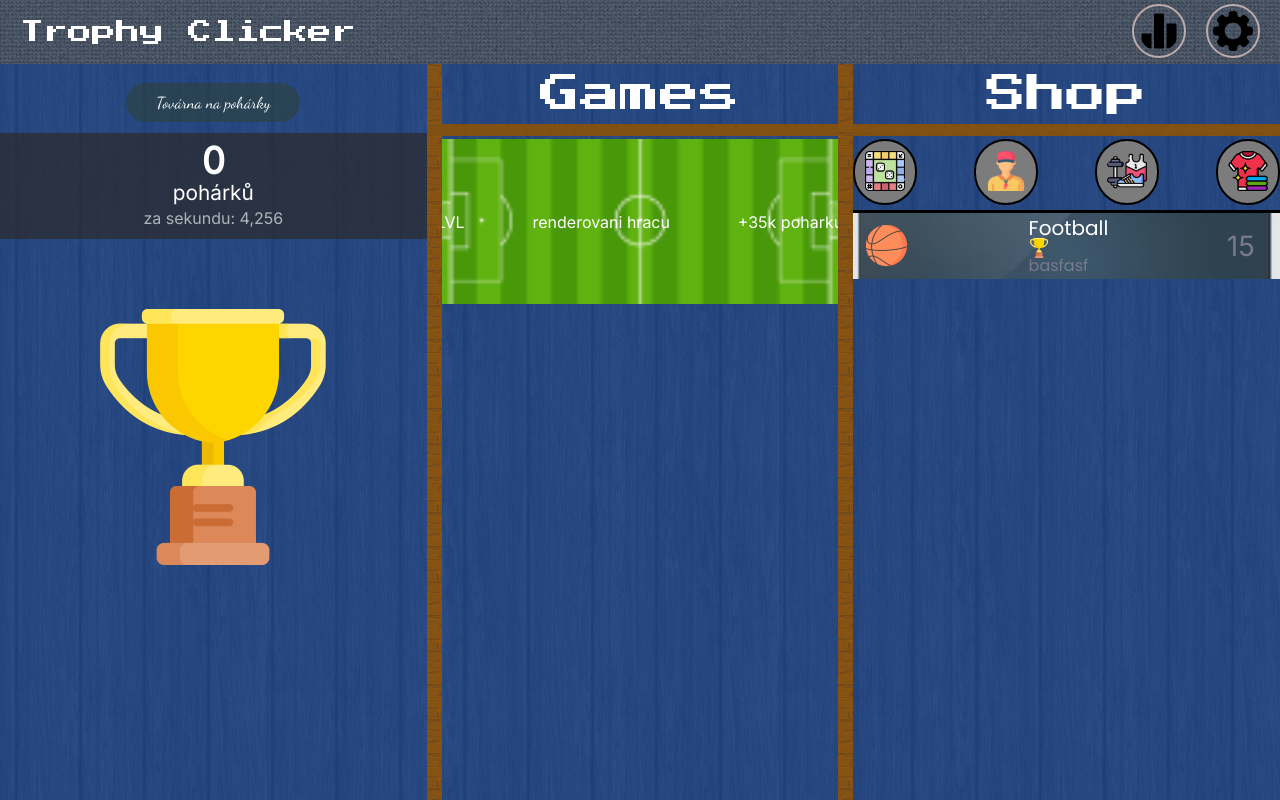
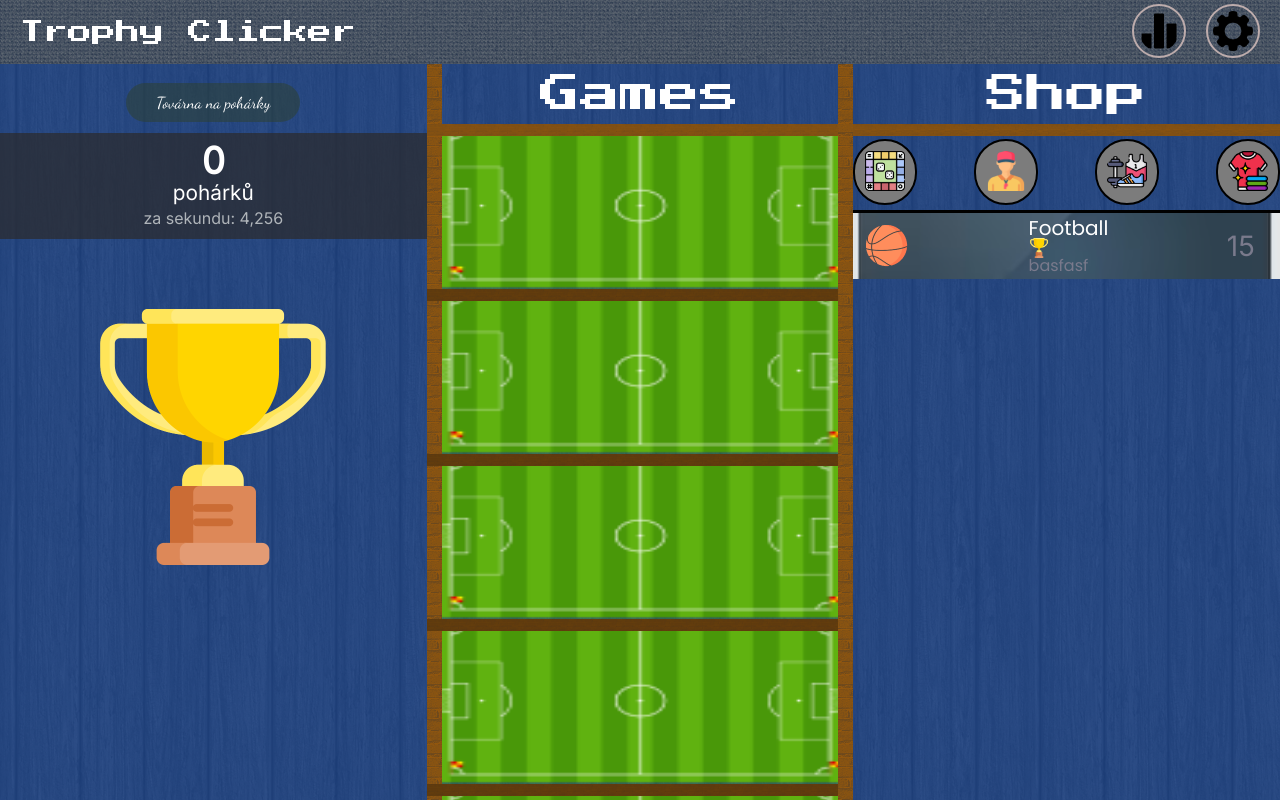
Before and after one commit to LukasKalenda/TrophyClicker, a Vue app in the folder klikacka-site/: page / in a window 1280 px wide. Built offline with nearby package versions, Linux system fonts and the light colour scheme.

Commit message:
Uprava scrollu

```diff
--- a/klikacka-site/src/assets/games.scss
+++ b/klikacka-site/src/assets/games.scss
@@ -1,5 +1,6 @@
 .gamesArea {
     position: relative;
+    overflow-y: scroll;
     // border-right: 15px solid #14e02f;
     // border-left: 15px solid #14e02f;
     &::before {
@@ -19,16 +20,18 @@
         height: 92vh;
     }
     section {
-        margin-top: 25px;
-        padding: 10px;
-        height: 145px;
-        background-image: url("../assets/game-areas/vector-football-soccer-field.png");
-        background-size: cover;
-        background-repeat: no-repeat;
-        background-position: center;
-        display: flex;
-        align-items: center;
-        justify-content: space-between
+        height: 165px;
+        // background-image: url("../assets/game-areas/vector-football-soccer-field.png");
+        // background-size: cover;
+        // background-repeat: no-repeat;
+        // background-position: center;
+        // display: flex;
+        // align-items: center;
+        // justify-content: space-between;
+        img {
+            width: 100%;
+            height: 165px;
+        }
     }
 }
 .clay::after {
--- a/klikacka-site/src/assets/shop.scss
+++ b/klikacka-site/src/assets/shop.scss
@@ -1,5 +1,6 @@
 .shop {
     position: relative;
+
     div h3 {
         text-align: center;
     }
--- a/klikacka-site/src/assets/style.scss
+++ b/klikacka-site/src/assets/style.scss
@@ -85,7 +85,9 @@
     height: 3px;
     background-color: #000;
 }
-
+.brightness {
+    filter: brightness(0.74);
+}
 main {
     display: flex;
     width: 100vw;
--- a/klikacka-site/src/components/GamesArea.vue
+++ b/klikacka-site/src/components/GamesArea.vue
@@ -4,17 +4,110 @@
     <div class="clay"></div>
 
     <section>
-      <span class="level">LVL</span>
+      <!-- Zde bude renderovani postavicek -->
+
+      <!-- <span class="level">LVL</span>
       <div>renderovani hracu</div>
-      <span class="points">+35k poharku</span>
+      <span class="points">+35k poharku</span> -->
+      <img src="../assets/game-areas/vector-football-soccer-field.png" alt="">
     </section>
+    <div class="clay brightness"></div>
+    <section>
+      <!-- Zde bude renderovani postavicek -->
 
+      <!-- <span class="level">LVL</span>
+      <div>renderovani hracu</div>
+      <span class="points">+35k poharku</span> -->
+      <img src="../assets/game-areas/vector-football-soccer-field.png" alt="">
+    </section>
+    <div class="clay brightness"></div>
+    <section>
+      <!-- Zde bude renderovani postavicek -->
+
+      <!-- <span class="level">LVL</span>
+      <div>renderovani hracu</div>
+      <span class="points">+35k poharku</span> -->
+      <img src="../assets/game-areas/vector-football-soccer-field.png" alt="">
+    </section>
+    <div class="clay brightness"></div>
+    <section>
+      <!-- Zde bude renderovani postavicek -->
+
+      <!-- <span class="level">LVL</span>
+      <div>renderovani hracu</div>
+      <span class="points">+35k poharku</span> -->
+      <img src="../assets/game-areas/vector-football-soccer-field.png" alt="">
+    </section>
+    <div class="clay brightness"></div>    <section>
+      <!-- Zde bude renderovani postavicek -->
+
+      <!-- <span class="level">LVL</span>
+      <div>renderovani hracu</div>
+      <span class="points">+35k poharku</span> -->
+      <img src="../assets/game-areas/vector-football-soccer-field.png" alt="">
+    </section>
+    <div class="clay brightness"></div>    <section>
+      <!-- Zde bude renderovani postavicek -->
+
+      <!-- <span class="level">LVL</span>
+      <div>renderovani hracu</div>
+      <span class="points">+35k poharku</span> -->
+      <img src="../assets/game-areas/vector-football-soccer-field.png" alt="">
+    </section>
+    <div class="clay brightness"></div>    <section>
+      <!-- Zde bude renderovani postavicek -->
+
+      <!-- <span class="level">LVL</span>
+      <div>renderovani hracu</div>
+      <span class="points">+35k poharku</span> -->
+      <img src="../assets/game-areas/vector-football-soccer-field.png" alt="">
+    </section>
+    <div class="clay brightness"></div>    <section>
+      <!-- Zde bude renderovani postavicek -->
+
+      <!-- <span class="level">LVL</span>
+      <div>renderovani hracu</div>
+      <span class="points">+35k poharku</span> -->
+      <img src="../assets/game-areas/vector-football-soccer-field.png" alt="">
+    </section>
+    <div class="clay brightness"></div>    <section>
+      <!-- Zde bude renderovani postavicek -->
+
+      <!-- <span class="level">LVL</span>
+      <div>renderovani hracu</div>
+      <span class="points">+35k poharku</span> -->
+      <img src="../assets/game-areas/vector-football-soccer-field.png" alt="">
+    </section>
+    <div class="clay brightness"></div>    <section>
+      <!-- Zde bude renderovani postavicek -->
+
+      <!-- <span class="level">LVL</span>
+      <div>renderovani hracu</div>
+      <span class="points">+35k poharku</span> -->
+      <img src="../assets/game-areas/vector-football-soccer-field.png" alt="">
+    </section>
+    <div class="clay brightness"></div>    <section>
+      <!-- Zde bude renderovani postavicek -->
+
+      <!-- <span class="level">LVL</span>
+      <div>renderovani hracu</div>
+      <span class="points">+35k poharku</span> -->
+      <img src="../assets/game-areas/vector-football-soccer-field.png" alt="">
+    </section>
+    <div class="clay brightness"></div>    <section>
+      <!-- Zde bude renderovani postavicek -->
+
+      <!-- <span class="level">LVL</span>
+      <div>renderovani hracu</div>
+      <span class="points">+35k poharku</span> -->
+      <img src="../assets/game-areas/vector-football-soccer-field.png" alt="">
+    </section>
+    <div class="clay brightness"></div>
     <!-- <section v-for="game in games" :key="game">
       <span> {{ game.level }}</span>
       <div><img src="" alt="" /></div>
       <span> +{{ game.points }}K poharků</span>
     </section> -->
-
   </div>
 </template>
 
--- a/klikacka-site/src/stores/players.js
+++ b/klikacka-site/src/stores/players.js
@@ -5,6 +5,7 @@ import { useCounterStore } from "./counter";
 export const usePlayerStore = defineStore("players", () => {
   const counterStore = useCounterStore();
 
+  const activePlayers = ref([]);
   const players = reactive({
     jagr: {
       id: 1,
@@ -14,7 +15,7 @@ export const usePlayerStore = defineStore("players", () => {
       defense: 4,
       description:
         "Legendární útočník, který tě při sbírání pohárků nenechá ve štychu",
-        src: "../../assets/players-image/jagr.png",
+      // src: "../../assets/players-image/jagr.png",
     },
     hasek: {
       id: 2,
@@ -30,28 +31,61 @@ export const usePlayerStore = defineStore("players", () => {
       name: "Petra Kvitova",
       attack: 9,
       defense: 4,
-        description: "Její údery jsou smrtící pro zachytávání herní měny."
-    }
+      description: "Její údery jsou smrtící pro zachytávání herní měny.",
+    },
+    rosicky: {
+      id: 4,
+      name: "Tomáš Rosický",
+      position: "Útočník",
+      attack: 8,
+      defense: 3,
+      description: "Nejsem jen hráč z papíru",
+    },
+    berdych: {
+      id: 5,
+      name: "Tomáš Berdych",
+      attack: 8,
+      defense: 5,
+      description: "Můj servis ti získá všechny možné odměny",
+    },
+    pastrnak: {
+      id: 6,
+      name: "David Pastrňák",
+      attack: 9,
+      defense: 4,
+      description: "Budu mít tolik pohárků, jako bodů v NHL",
+    },
   });
 
   function getCard() {
-    const random = Math.floor(Math.random() * 3 + 1)
-    switch(random) {
+    const random = Math.floor(Math.random() * 5 + 1);
+    switch (random) {
       case 1:
-        activePlayers.value.push(this.players.jagr)
-        console.log(this.players.jagr)
-        break
+        activePlayers.value.push(this.players.jagr);
+        console.log(this.players.jagr);
+        break;
       case 2:
-        activePlayers.value.push(this.players.hasek)
-        console.log("Hasek")
-        break
+        activePlayers.value.push(this.players.hasek);
+        console.log("Hasek");
+        break;
       case 3:
-        activePlayers.value.push(this.players.kvitova)
-        console.log("Kvitova")
-        break
+        activePlayers.value.push(this.players.kvitova);
+        console.log("Kvitova");
+        break;
+      case 4:
+        activePlayers.value.push(this.players.rosicky);
+        console.log("Kvitova");
+        break;
+      case 5:
+        activePlayers.value.push(this.players.berdych);
+        console.log("Kvitova");
+        break;
+      case 6:
+        activePlayers.value.push(this.players.pastrnak);
+        console.log("Kvitova");
+        break;
     }
   }
-  const activePlayers = ref([
-  ])
-  return { players, counterStore, getCard, activePlayers};
+
+  return { players, counterStore, getCard, activePlayers };
 });
```
Lines whose indentation alone changed are shown as unchanged.
